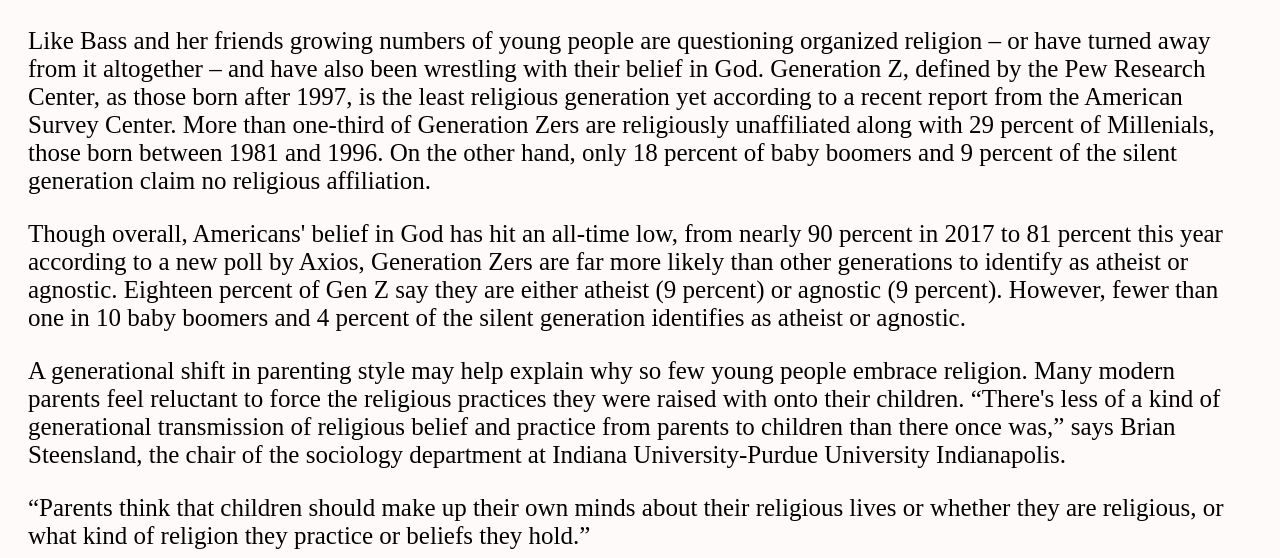
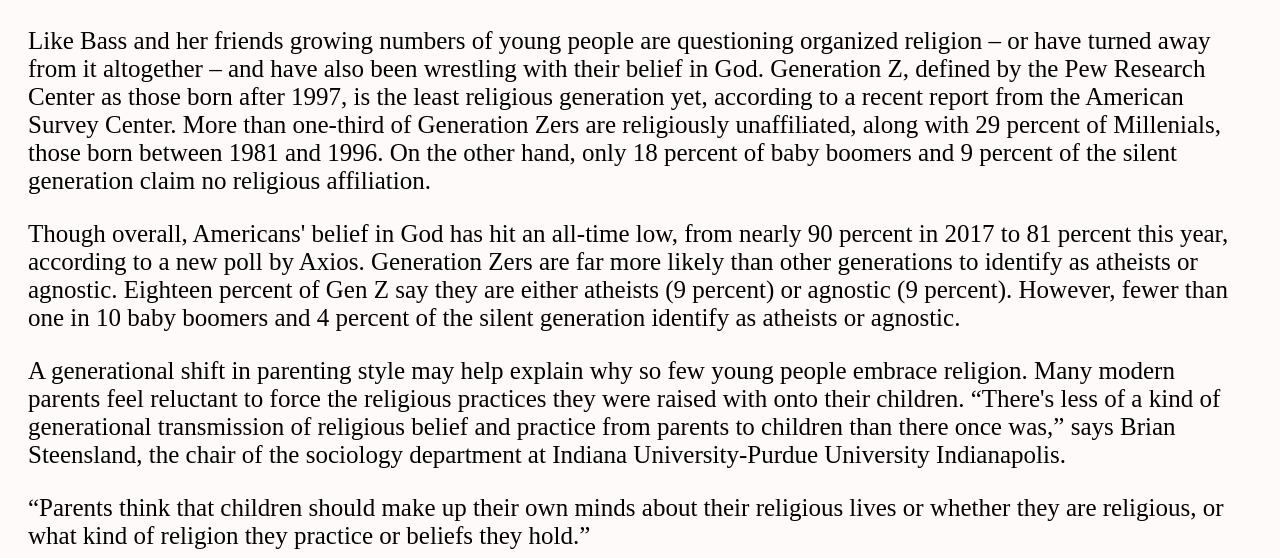
Before and after one commit to bellisgibbs1/capstonefinal, a plain HTML site: page index.html in a window 1280 px wide. Shown: the part 2572-3130 px from the top of the page. Drawn offline with Linux system fonts and the light colour scheme; a script that the page names is missing.

Commit message:
commiy77

```diff
--- a/index.html
+++ b/index.html
@@ -55,11 +55,12 @@
 
           </div>
 
+          <p>Like Bass and her friends growing numbers of young people are questioning organized religion – or have turned away from it altogether – and have also been wrestling with their belief in God. Generation Z, defined by the Pew Research Center as those born after 1997, is the least religious generation yet, according to a recent report from the American Survey Center. More than one-third of Generation Zers are religiously unaffiliated, along with 29 percent of Millenials, those born between 1981 and 1996. On the other hand, only 18 percent of baby boomers and 9 percent of the silent generation claim no religious affiliation.
+          </p>
 
-        <p> Like Bass and her friends growing numbers of young people are questioning organized religion – or have turned away from it altogether – and have also been wrestling with their belief in God. Generation Z, defined by the Pew Research Center, as those born after 1997, is the least religious generation yet according to a recent report from the American Survey Center. More than one-third of Generation Zers are religiously unaffiliated along with 29 percent of Millenials, those born between 1981 and 1996. On the other hand, only 18 percent of baby boomers and 9 percent of the silent generation claim no religious affiliation. </p>
+          <p>Though overall, Americans' belief in God has hit an all-time low, from nearly 90 percent in 2017 to 81 percent this year, according to a new poll by Axios. Generation Zers are far more likely than other generations to identify as atheists or agnostic. Eighteen percent of Gen Z say they are either atheists (9 percent) or agnostic (9 percent). However, fewer than one in 10 baby boomers and 4 percent of the silent generation identify as atheists or agnostic.
+          </p>
 
-
-        <p>Though overall, Americans' belief in God has hit an all-time low, from nearly 90 percent in 2017 to 81 percent this year according to a new poll by Axios, Generation Zers are far more likely than other generations to identify as atheist or agnostic. Eighteen percent of Gen Z say they are either atheist (9 percent) or agnostic (9 percent). However, fewer than one in 10 baby boomers and 4 percent of the silent generation identifies as atheist or agnostic. </p>
 
 
         <p>  A generational shift in parenting style may help explain why so few young people embrace religion. Many modern parents feel reluctant to force the religious practices they were raised with onto their children. “There's less of a kind of generational transmission of religious belief and practice from parents to children than there once was,” says Brian Steensland, the chair of the sociology department at Indiana University-Purdue University Indianapolis. </p>
```
